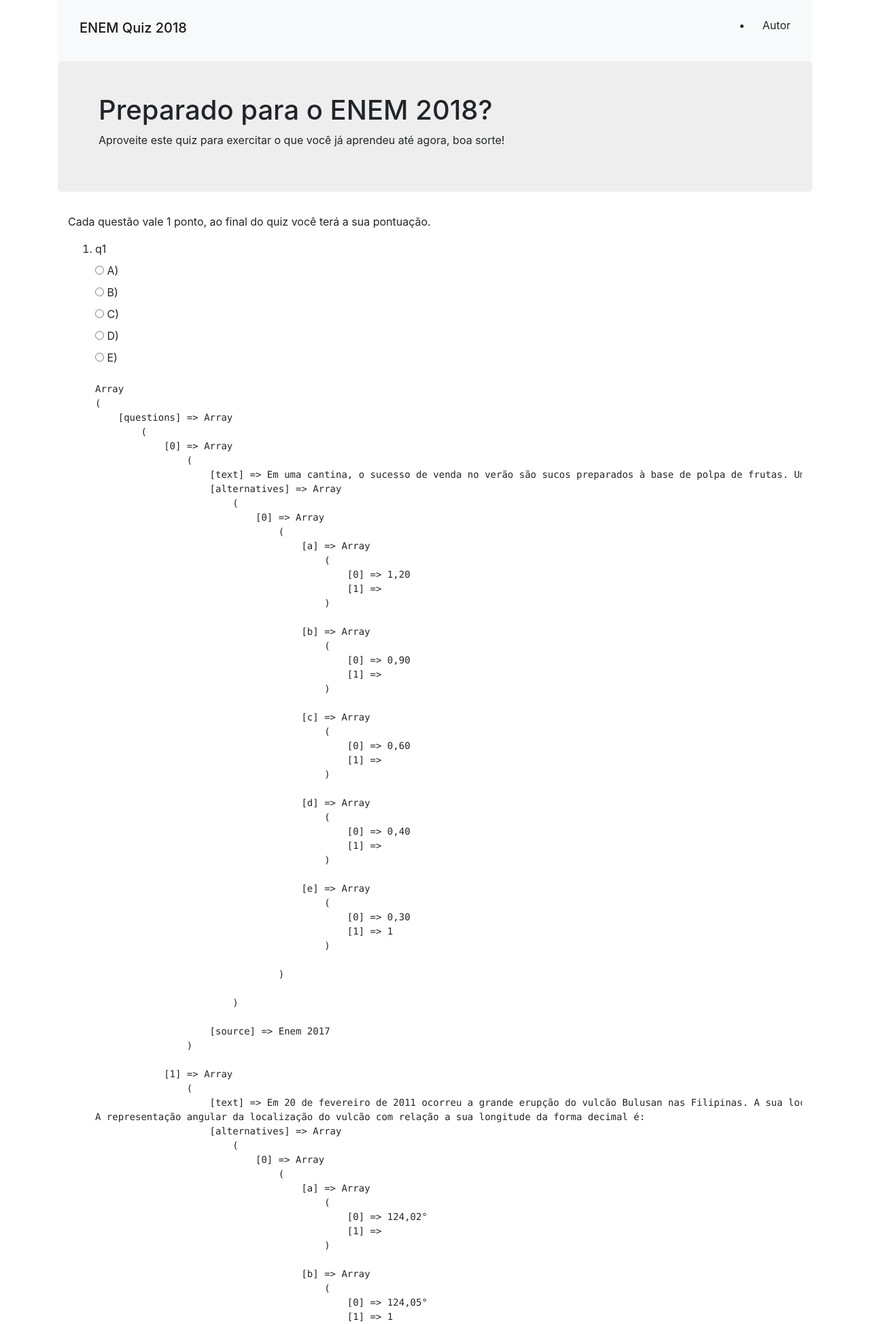
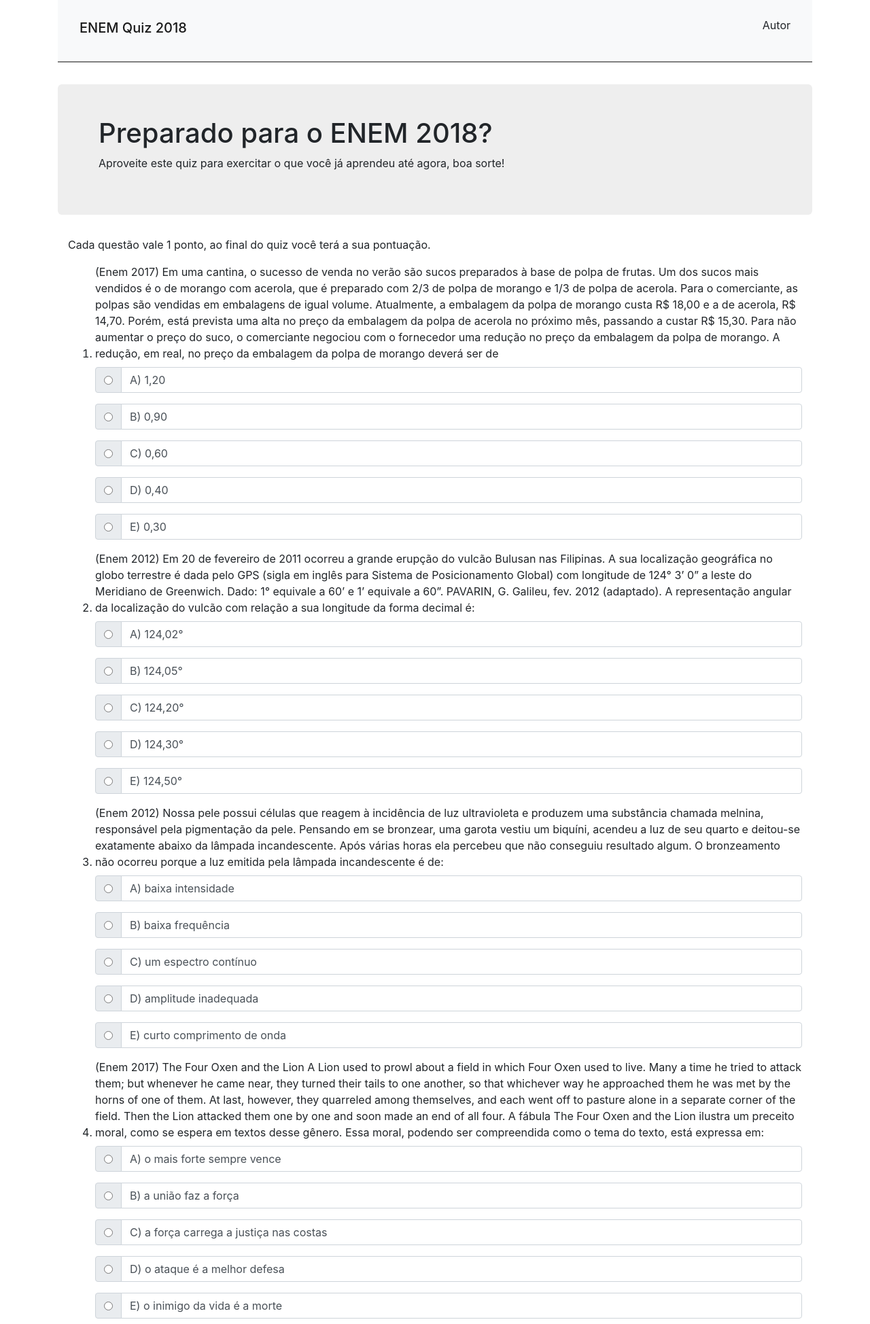
Before and after one commit to danielbispov/enem_quiz, a PHP site: page / in a window 1280 px wide. Shown: the top 1948 px of the page at 68% size. Run offline with PHP 8.4, Linux system fonts and the light colour scheme.

Commit message:
Add questions dinamically and new style for radio buttons

```diff
--- a/css/quiz.css
+++ b/css/quiz.css
@@ -1,16 +1,26 @@
-#wrap_content {
-    width: 100%;
-    margin: 0 auto;
+#author:hover {
+    text-decoration: none;
+    color: #6BDCFF;
 }
 
-#author:hover {
-    color: #6BDCFF;
+#author_item {
+    list-style: none;
+}
+
+#header {
+    border-bottom: 2px solid gray;
+    margin-bottom: 2em;
 }
 
 #jumbotron {
     border-radius: 6px;
     padding: 48px 60px 48px 60px;
     background-color: #eee;
+}
+
+#wrap_content {
+    width: 100%;
+    margin: 0 auto;
 }
 
 a {
--- a/index.php
+++ b/index.php
@@ -20,14 +20,14 @@
         error_reporting(E_ALL);
     ?>
     <div class="container">
-        <header class="navbar navbar-expand-lg navbar-light bg-light">
+        <header id="header" class="navbar navbar-expand-lg navbar-light bg-light">
             <div class="navbar-brand w-100 order-1 order-md-0 dual-collapse2">
                 <h1 class="navbar-brand">
                     <a class="nav-link" href="#">ENEM Quiz 2018</a>
                 </h1>
             </div>
             <ul class="justify-content-end">
-                <li class="nav-item">
+                <li id="author_item" class="nav-item">
                     <a id="author" class="nav-link" href="#">Autor</a>
                 </li>
             </ul>
@@ -44,7 +44,8 @@
                 <ol>
                     <?php
                     include "questions_mng.php";
-                    get_questions();
+                    $manager = new QuestionsManager;
+                    $manager->get_questions();
                     ?>
                 </ol>
                 <input type="submit" value="Enviar Quiz"/>
--- a/questions_mng.php
+++ b/questions_mng.php
@@ -1,40 +1,62 @@
 <?php
+
+    class QuestionsManager {
 
         function get_questions() {
             $content = file_get_contents('model/questions.json');
             $json = json_decode($content, true);
             $questions = array('q1');
-        foreach($questions as $key => $value) {
+            foreach($json['questions'] as $key => $value) {
                 print "<li>
                     <div class=\"form-group\">
-                    <label>{$value}</label>
-                    <div>
+                        <label>({$value["source"]}) {$value["text"]}</label>
+                        <div class=\"input-group mb-3\">
+                            <div class=\"input-group-prepend\">
+                                <div class=\"input-group-text\">
                                     <input type=\"radio\" name=\"question_{$key}_answers\" id=\"q{$key}_a\" value=\"a\"/>
-                        <label for=\"q{$key}_a\">A) </label>
+                                </div>
+                            </div>
+                            <label class=\"form-control\" for=\"q{$key}_a\">A) {$value["alternatives"]["a"][0]}</label>
+                        </div>
+                        <div class=\"input-group mb-3\">
+                            <div class=\"input-group-prepend\">
+                                <div class=\"input-group-text\">
+                                    <input type=\"radio\" name=\"question_{$key}_answers\" id=\"q{$key}_b\" value=\"b\"/>
+                                </div>
+                            </div>
+                            <label class=\"form-control\" for=\"q{$key}_b\">B) {$value["alternatives"]["b"][0]}</label>
                         </div>
 
-                    <div>
-                        <input type=\"radio\" name=\"question_{$key}_answers\" id=\"q{$key}_b\" value=\"b\"/>
-                        <label for=\"q{$key}_b\">B) </label>
+                        <div class=\"input-group mb-3\">
+                            <div class=\"input-group-prepend\">
+                                <div class=\"input-group-text\">
+                                    <input type=\"radio\" name=\"question_{$key}_answers\" id=\"q{$key}_c\" value=\"c\"/>
+                                </div>
+                            </div>
+                            <label class=\"form-control\" for=\"q{$key}_c\">C) {$value["alternatives"]["c"][0]}</label>
                         </div>
 
-                    <div>
-                        <input type=\"radio\" name=\"question_{$key}_answers\" id=\"q{$key}_c\" value=\"c\"/>
-                        <label for=\"q{$key}_c\">C) </label>
+                        <div class=\"input-group mb-3\">
+                            <div class=\"input-group-prepend\">
+                                <div class=\"input-group-text\">
+                                    <input type=\"radio\" name=\"question_{$key}_answers\" id=\"q{$key}_d\" value=\"d\"/>
+                                </div>
+                            </div>
+                            <label class=\"form-control\" for=\"q{$key}_d\">D) {$value["alternatives"]["d"][0]}</label>
                         </div>
 
-                    <div>
-                        <input type=\"radio\" name=\"question_{$key}_answers\" id=\"q{$key}_d\" value=\"d\"/>
-                        <label for=\"q{$key}_d\">D) </label>
+                        <div class=\"input-group mb-3\">
+                            <div class=\"input-group-prepend\">
+                                <div class=\"input-group-text\">
+                                    <input type=\"radio\" name=\"question_{$key}_answers\" id=\"q{$key}_e\" value=\"e\"/>
                                 </div>
-
-                    <div>
-                        <input type=\"radio\" name=\"question_{$key}_answers\" id=\"q{$key}_e\" value=\"e\"/>
-                        <label for=\"q{$key}_e\">E) </label>
+                            </div>
+                            <label class=\"form-control\" for=\"q{$key}_e\">E) {$value["alternatives"]["e"][0]}</label>
                         </div>
                     </div>
                 </li>";
             }
-        echo '<pre>' . print_r($json, true) . '</pre>';
+            //echo '<pre>' . print_r($json['questions'][0], true) . '</pre>';
+        }
     }
 ?>
```
Also changed, not shown: model/questions.json (+21 -21 lines). Lines whose indentation alone changed are shown as unchanged.
